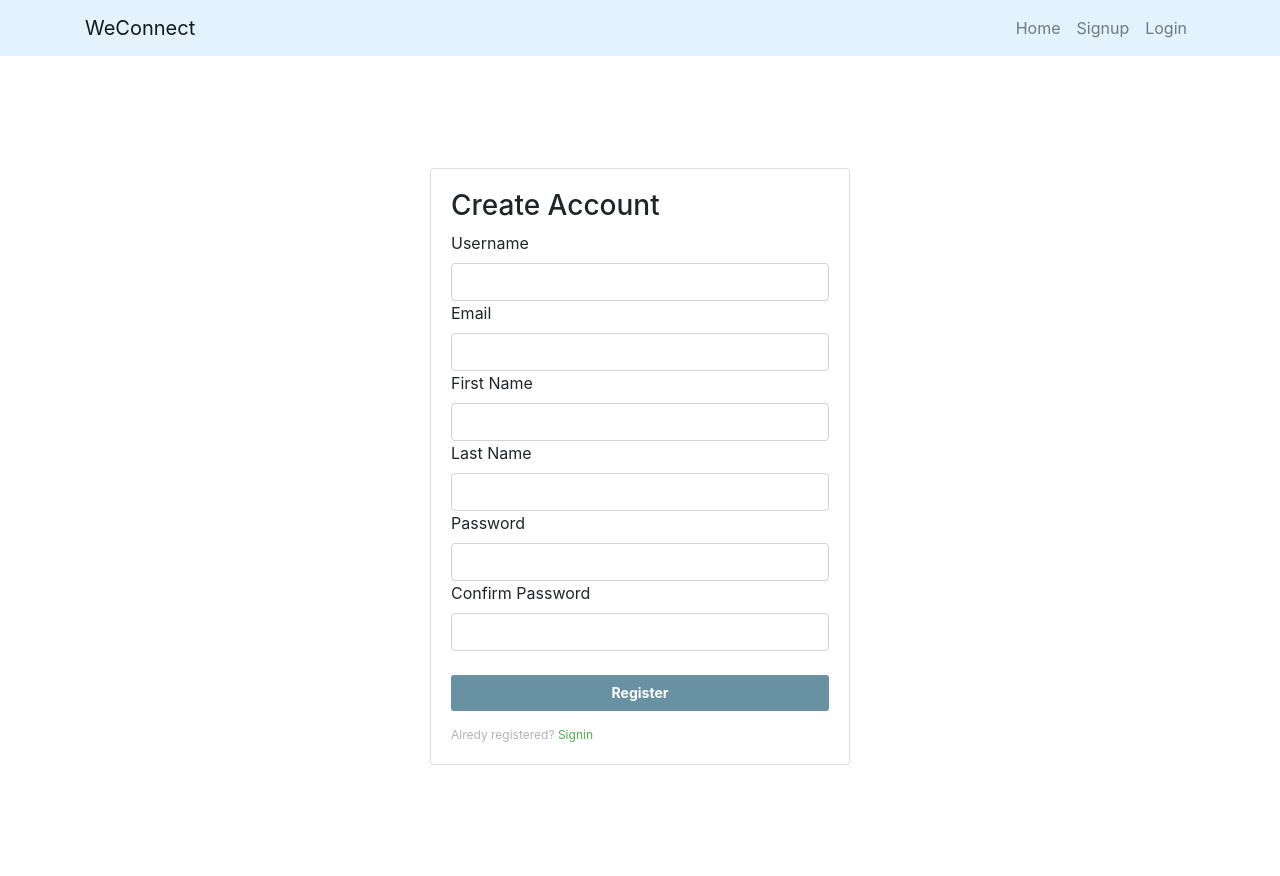
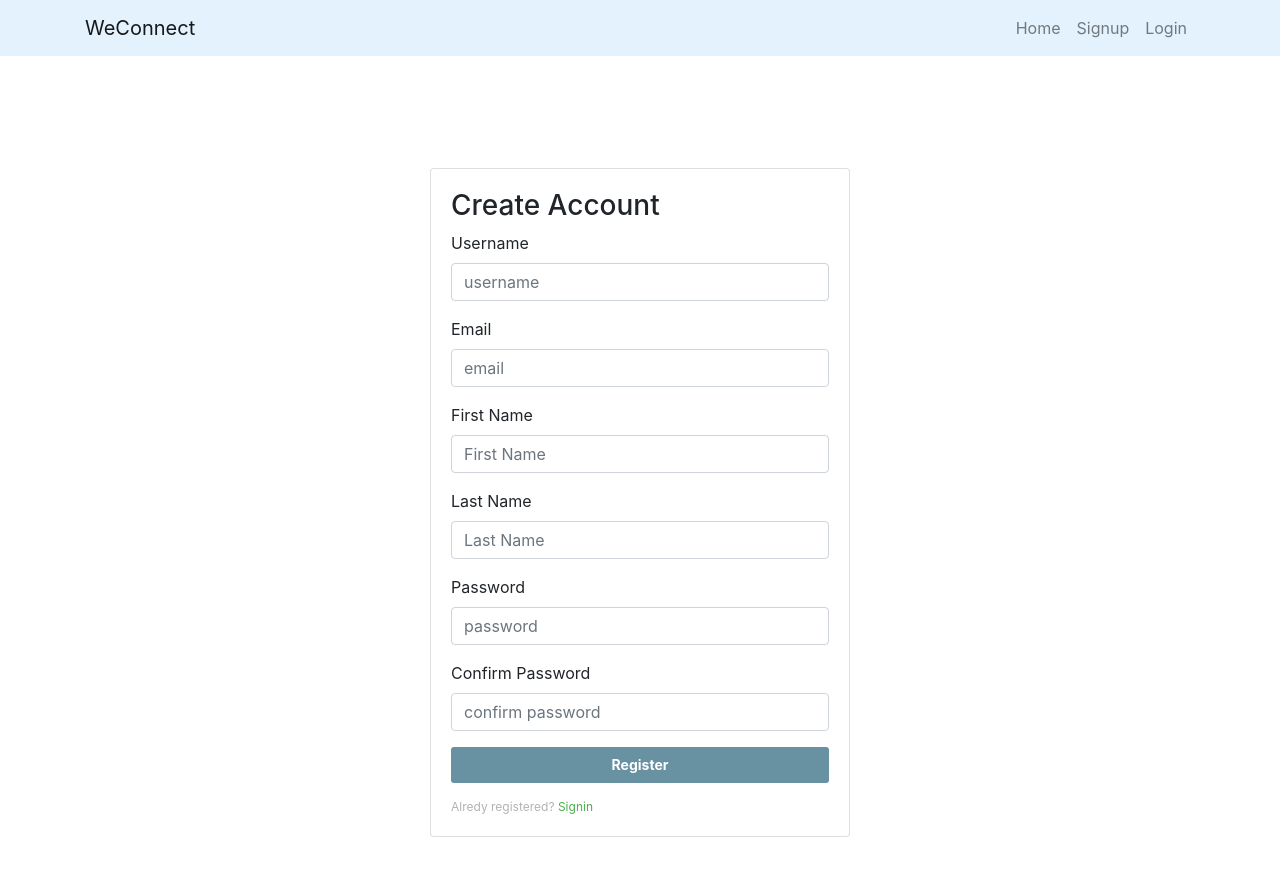
Before and after one commit to miritih/WeConnect-Reactjs, a React (Create React App) app: page /register in a window 1280 px wide. Before the commit the page ends 805 px from the top, so only its background shows below. Built offline with nearby package versions, Linux system fonts and the light colour scheme.

Commit message:
[Fix] Add a single input field component for all form inputs fields

```diff
--- a/src/Components/forms/Login.jsx
+++ b/src/Components/forms/Login.jsx
@@ -2,6 +2,7 @@ import React, { Component } from 'react';
 import Authservice from '../Auth/AuthService';
 import { toast } from 'react-toastify';
 import { Link } from 'react-router-dom';
+import InputField from '../inputs/InputField';
 
 class LoginForm extends Component {
 	constructor() {
@@ -41,8 +42,7 @@ class LoginForm extends Component {
 					toast.error(({ closeToast }) =>
 						<div>
 							<h3>Opps!!</h3>
-							<p>Something is Wrong,
-							check you are sending the correct username or password</p>
+							<p>Wrong Username or password entered</p>
 						</div>
 					);
 				}
@@ -67,23 +67,24 @@ class LoginForm extends Component {
 							<img className="profile-img" src="//ssl.gstatic.com/accounts/ui/avatar_2x.png" alt="login" />
 							<p id="profile-name" className="profile-name-card"></p>
 							<form className="form" onSubmit={this.handleSubmit}>
-								<label htmlFor="username" >Username</label>
-								<input
-									type="text"
+								<InputField
+									type='text'
+									name='username'
+									label='Username'
+									onChange={this.handleChange}
+									placeholder='enter username'
 									value={this.state.username}
-									className="form-control"
-									name="username"
+									required='required'
+								/>
+								<InputField
+									type='password'
+									name='password'
+									label='Password'
+									required='required'
 									onChange={this.handleChange}
+									placeholder='enter password'
+									value={this.state.password}
 								/>
-								<label htmlFor="password">password</label>
-								<input
-									type="text"
-									className="form-control"
-									value={this.state.password}
-									name="password"
-									onChange={this.handleChange}
-								/>
-								<br />
 								<button
 									type="submit"
 									className="btn btn-lg btn-success btn-block btn-signin">
--- a/src/Components/forms/RegisterForm.jsx
+++ b/src/Components/forms/RegisterForm.jsx
@@ -4,6 +4,8 @@ import { Link } from 'react-router-dom';
 import { toast } from 'react-toastify';
 import Authservice from '../Auth/AuthService';
 import { baseURL as url } from '../../utils/Config';
+import InputField from '../inputs/InputField';
+
 
 class RegisterForm extends React.Component {
 	constructor(props) {
@@ -89,92 +91,60 @@ class RegisterForm extends React.Component {
 						<div className="card-body">
 							<h3>Create Account</h3>
 							<form className="form" noValidate onSubmit={this.handleSubmit}>
-								<label htmlFor="username" >Username</label>
-								<input
-									type="text"
-									className={'form-control ' + (
-										this.state.errors['username'] === undefined ? '' : 'is-invalid')}
-									name="username"
+								<InputField
+									type='text'
+									name='username'
+									label='Username'
+									onChange={this.handleChange}
+									placeholder='username'
 									value={this.state.username}
+									error={this.state.errors['username']}
+								/>
+								<InputField
+									type='email'
+									name='email'
+									label='Email'
 									onChange={this.handleChange}
+									placeholder='email'
+									value={this.state.email}
+									error={this.state.errors['email']}
 								/>
-								{(this.state.errors['username'] !== undefined) && (<small className="text-danger">
-									{this.state.errors['username'].join()}
-									<br />
-								</small>)
-								}
-								<label htmlFor="email">Email</label>
-								<input
-									type="email"
-									className={'form-control ' + (
-										this.state.errors['email'] === undefined ? '' : 'is-invalid')}
-									name="email"
-									value={this.state.email}
+								<InputField
+									type='text'
+									name='first_name'
+									label='First Name'
 									onChange={this.handleChange}
+									placeholder='First Name'
+									value={this.state.first_name}
+									error={this.state.errors['first_name']}
 								/>
-								{(this.state.errors['email'] !== undefined) &&
-									(<small className="text-danger">
-										{this.state.errors['email'].join()}
-										<br />
-									</small>)
-								}
-								<label htmlFor="first_name">First Name</label>
-								<input
-									type="text"
-									className={'form-control ' + (
-										this.state.errors['first_name'] === undefined ? '' : 'is-invalid')}
-									name="first_name"
-									value={this.state.first_name}
+								<InputField
+									type='text'
+									name='last_name'
+									label='Last Name'
 									onChange={this.handleChange}
+									placeholder='Last Name'
+									value={this.state.last_name}
+									error={this.state.errors['last_name']}
 								/>
-								{(this.state.errors['first_name'] !== undefined) &&
-									(<small className="text-danger">
-										{this.state.errors['first_name'].join()}
-										<br />
-									</small>)
-								}
-								<label htmlFor="last_name">Last Name</label>
-								<input
-									type="text"
-									className={'form-control ' + (
-										this.state.errors['last_name'] === undefined ? '' : 'is-invalid')}
-									name="last_name"
-									value={this.state.lastModifiedDate}
+								<InputField
+									type='password'
+									name='password'
+									label='Password'
 									onChange={this.handleChange}
+									placeholder='password'
+									value={this.state.password}
+									error={this.state.errors['password']}
 								/>
-								{(this.state.errors['last_name'] !== undefined) &&
-									(<small className="text-danger">
-										{this.state.errors['last_name'].join()}
-										<br />
-									</small>)}
-								<label htmlFor="password">Password</label>
-								<input
-									type="password"
-									ref="password"
-									className={'form-control ' + (
-										this.state.errors['password'] === undefined ? '' : 'is-invalid')}
-									name="password"
-									onChange={this.handleChange}
+								<InputField
+									type='password'
+									name='confirm_password'
+									label='Confirm Password'
+									onChange={this.confirmPass}
+									placeholder='confirm password'
+									value={this.state.cpassword}
+									error={(this.state.cpassword !== this.state.password) && 'Password mismatch'}
 								/>
-								{(this.state.errors['password'] !== undefined) &&
-									(<small className="text-danger">
-										{this.state.errors['password'].join()}
-										<br />
-									</small>)}
-								<label htmlFor="confirm_password">Confirm Password</label>
-								<input
-									type="password"
-									className={'form-control ' +
-										(this.state.cpassword !== this.state.password ? 'is-invalid' : '')}
-									name="confirm_password"
-									onChange={this.confirmPass}
-								/>
-								{(this.state.cpassword !== this.state.password) &&
-									(<small className="text-danger">
-										Password mismatch
-										<br />
-									</small>)}
-								<br />
 								<button
 									type="submit"
 									className="btn btn-lg btn-success btn-block btn-signin">Register
--- /dev/null
+++ b/src/Components/inputs/InputField.jsx
@@ -0,0 +1,35 @@
+import React from 'react';
+import { PropTypes } from 'prop-types';
+
+const InputField = ({ name, type, label, required, onChange, placeholder, value, error }) => {
+	let formClass = 'form-control';
+	if (error && error.length > 0) {
+		formClass += ' ' + 'is-invalid';
+	}
+	return (
+		<div className='form-group'>
+			<label htmlFor={name}>{label}</label>
+			<input
+				type={type}
+				className={formClass}
+				name={name}
+				value={value}
+				placeholder={placeholder}
+				onChange={onChange}
+				required={required}
+			/>
+			{error && <small className="text-danger">{error}</small>}
+		</div>
+	);
+};
+InputField.propTypes = {
+	name: PropTypes.string.isRequired,
+	type: PropTypes.string.isRequired,
+	label: PropTypes.string.isRequired,
+	onChange: PropTypes.func.isRequired,
+	placeholder: PropTypes.string,
+	value: PropTypes.string,
+	error: PropTypes.string,
+	required: PropTypes.string
+};
+export default InputField;
```
